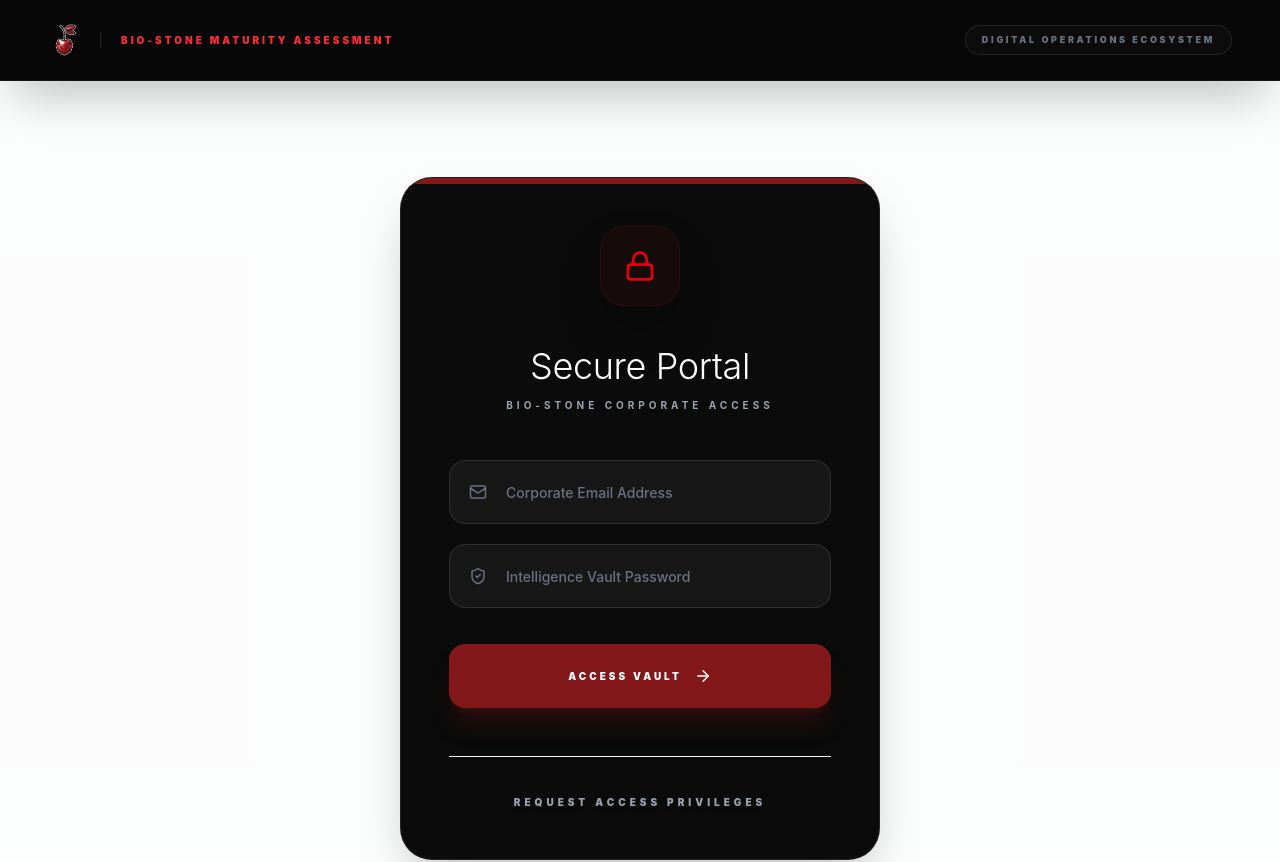
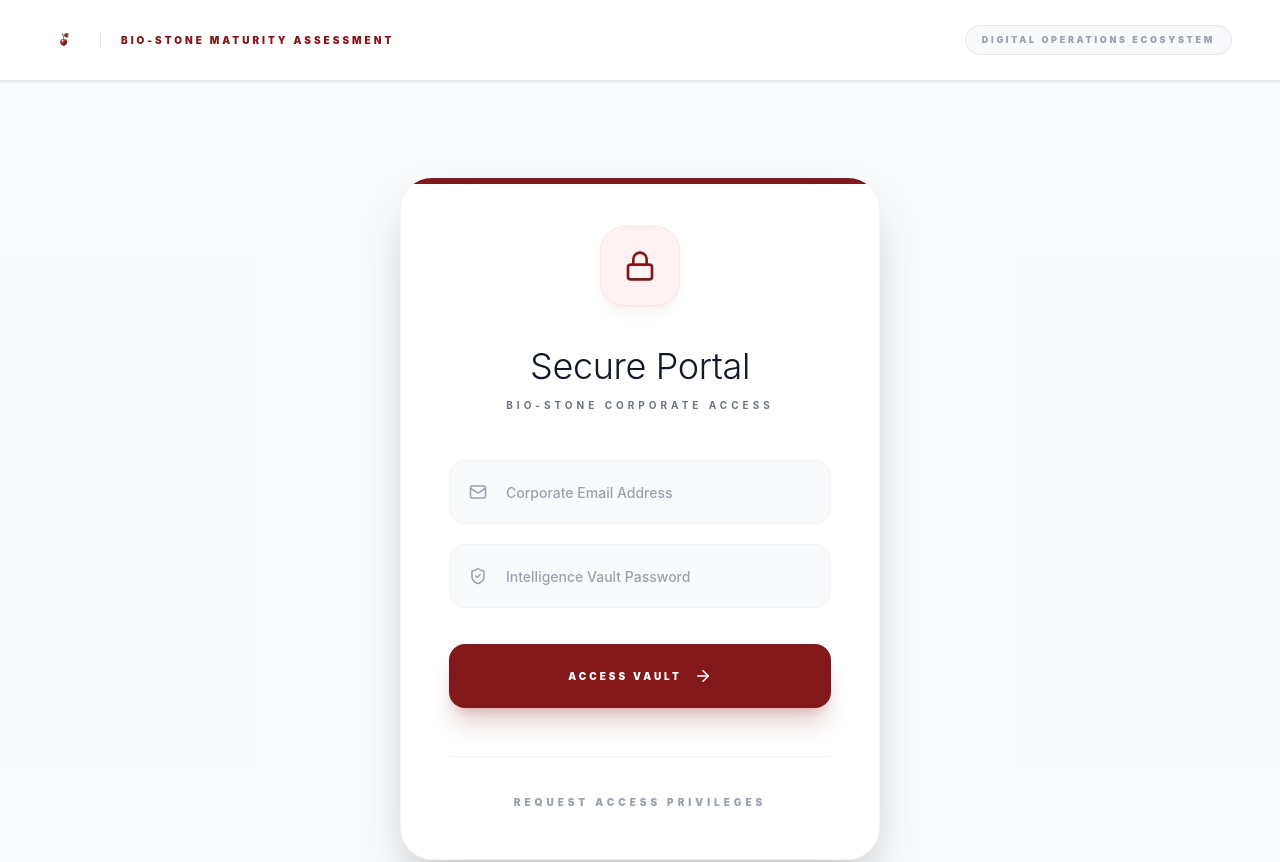
Before and after one commit to andro-technicalrelief/cherrystone-site-react, a React (Vite) app: page /tools/maturity-assessment in a window 1280 px wide. Shown: the top 862 px of the page. Built offline with nearby package versions, Linux system fonts and the light colour scheme.

Commit message:
feat: update maturity assessment UI and color scheme

```diff
--- a/src/pages/MaturityAssessment.jsx
+++ b/src/pages/MaturityAssessment.jsx
@@ -286,17 +286,17 @@ const avgScores = (arr) => {
 // ============================================================
 
 const AuthView = ({ authMode, setAuthMode, email, setEmail, password, setPassword, fullName, setFullName, organisation, setOrganisation, authError, handleAuth, loading }) => (
-  <div className="bg-[#0b0b0b] rounded-[2rem] shadow-2xl p-6 sm:p-12 w-full max-w-[480px] mx-auto border border-white/10 my-8 sm:my-16 relative overflow-hidden flex flex-col transition-all duration-500 auth-view">
+  <div className="bg-white rounded-[2rem] shadow-2xl p-6 sm:p-12 w-full max-w-[480px] mx-auto border border-gray-100 my-8 sm:my-16 relative overflow-hidden flex flex-col transition-all duration-500 auth-view">
     <div className="absolute top-0 left-0 w-full h-1.5 bg-red-900 shrink-0"></div>
 
     <div className="flex justify-center mb-6 sm:mb-10 shrink-0">
-      <div className="w-16 h-16 sm:w-20 sm:h-20 rounded-3xl bg-red-900/10 text-red-600 flex items-center justify-center shadow-2xl shadow-black/40 transform hover:scale-110 hover:rotate-3 transition-all duration-500 border border-red-900/20">
+      <div className="w-16 h-16 sm:w-20 sm:h-20 rounded-3xl bg-red-50 text-red-900 flex items-center justify-center shadow-lg shadow-red-900/5 transform hover:scale-110 hover:rotate-3 transition-all duration-500 border border-red-100">
         <Lock size={28} className="sm:w-8 sm:h-8" />
       </div>
     </div>
 
     <div className="text-center mb-8 sm:mb-12 shrink-0 auth-view-header">
-      <h2 className="text-3xl sm:text-4xl font-light text-white mb-2 sm:mb-3 tracking-tight">
+      <h2 className="text-3xl sm:text-4xl font-light text-gray-900 mb-2 sm:mb-3 tracking-tight">
         {authMode === "login" ? "Secure Portal" : "Intelligence Portal"}
       </h2>
       <p className="text-gray-400 text-[9px] sm:text-[10px] uppercase font-bold tracking-[0.4em]">
@@ -310,13 +310,13 @@ const AuthView = ({ authMode, setAuthMode, email, setEmail, password, setPasswor
       {authMode === "signup" && (
         <>
           <div className="relative group w-full">
-            <div className="absolute left-5 top-1/2 -translate-y-1/2 text-gray-500 group-focus-within:text-red-500 transition-colors pointer-events-none">
+            <div className="absolute left-5 top-1/2 -translate-y-1/2 text-gray-400 group-focus-within:text-red-900 transition-colors pointer-events-none">
               <User size={18} />
             </div>
             <input
               type="text"
               placeholder="Primary Contact Full Name"
-              className="w-full h-12 sm:h-16 pr-6 bg-white/5 border border-white/10 rounded-2xl focus:bg-white/10 focus:outline-none focus:ring-2 focus:ring-red-900/50 transition-all text-white placeholder-gray-500 font-medium text-sm"
+              className="w-full h-14 sm:h-16 pr-6 bg-gray-50 border border-gray-100 rounded-2xl focus:bg-white focus:outline-none focus:ring-2 focus:ring-red-900/20 transition-all text-gray-900 placeholder-gray-400 font-medium text-sm"
               style={{ paddingLeft: '3.5rem' }}
               value={fullName}
               onChange={(e) => setFullName(e.target.value)}
@@ -325,13 +325,13 @@ const AuthView = ({ authMode, setAuthMode, email, setEmail, password, setPasswor
             />
           </div>
           <div className="relative group w-full">
-            <div className="absolute left-5 top-1/2 -translate-y-1/2 text-gray-500 group-focus-within:text-red-500 transition-colors pointer-events-none">
+            <div className="absolute left-5 top-1/2 -translate-y-1/2 text-gray-400 group-focus-within:text-red-900 transition-colors pointer-events-none">
               <Building size={18} />
             </div>
             <input
               type="text"
               placeholder="Corporate Organisation"
-              className="w-full h-12 sm:h-16 pr-6 bg-white/5 border border-white/10 rounded-2xl focus:bg-white/10 focus:outline-none focus:ring-2 focus:ring-red-900/50 transition-all text-white placeholder-gray-500 font-medium text-sm"
+              className="w-full h-14 sm:h-16 pr-6 bg-gray-50 border border-gray-100 rounded-2xl focus:bg-white focus:outline-none focus:ring-2 focus:ring-red-900/20 transition-all text-gray-900 placeholder-gray-400 font-medium text-sm"
               style={{ paddingLeft: '3.5rem' }}
               value={organisation}
               onChange={(e) => setOrganisation(e.target.value)}
@@ -343,13 +343,13 @@ const AuthView = ({ authMode, setAuthMode, email, setEmail, password, setPasswor
       )}
 
       <div className="relative group w-full">
-        <div className="absolute left-5 top-1/2 -translate-y-1/2 text-gray-500 group-focus-within:text-red-500 transition-colors pointer-events-none">
+        <div className="absolute left-5 top-1/2 -translate-y-1/2 text-gray-400 group-focus-within:text-red-900 transition-colors pointer-events-none">
           <Mail size={18} />
         </div>
         <input
           type="email"
           placeholder="Corporate Email Address"
-          className="w-full h-12 sm:h-16 pr-6 bg-white/5 border border-white/10 rounded-2xl focus:bg-white/10 focus:outline-none focus:ring-2 focus:ring-red-900/50 transition-all text-white placeholder-gray-500 font-medium text-sm"
+          className="w-full h-14 sm:h-16 pr-6 bg-gray-50 border border-gray-100 rounded-2xl focus:bg-white focus:outline-none focus:ring-2 focus:ring-red-900/20 transition-all text-gray-900 placeholder-gray-400 font-medium text-sm"
           style={{ paddingLeft: '3.5rem' }}
           value={email}
           onChange={(e) => setEmail(e.target.value)}
@@ -359,13 +359,13 @@ const AuthView = ({ authMode, setAuthMode, email, setEmail, password, setPasswor
       </div>
 
       <div className="relative group w-full">
-        <div className="absolute left-5 top-1/2 -translate-y-1/2 text-gray-500 group-focus-within:text-red-500 transition-colors pointer-events-none">
+        <div className="absolute left-5 top-1/2 -translate-y-1/2 text-gray-400 group-focus-within:text-red-900 transition-colors pointer-events-none">
           <ShieldCheck size={18} />
         </div>
         <input
           type="password"
           placeholder="Intelligence Vault Password"
-          className="w-full h-12 sm:h-16 pr-6 bg-white/5 border border-white/10 rounded-2xl focus:bg-white/10 focus:outline-none focus:ring-2 focus:ring-red-900/50 transition-all text-white placeholder-gray-500 font-medium text-sm"
+          className="w-full h-14 sm:h-16 pr-6 bg-gray-50 border border-gray-100 rounded-2xl focus:bg-white focus:outline-none focus:ring-2 focus:ring-red-900/20 transition-all text-gray-900 placeholder-gray-400 font-medium text-sm"
           style={{ paddingLeft: '3.5rem' }}
           value={password}
           onChange={(e) => setPassword(e.target.value)}
@@ -376,7 +376,7 @@ const AuthView = ({ authMode, setAuthMode, email, setEmail, password, setPasswor
       </div>
 
       {authError && (
-        <div className={`p-4 rounded-2xl text-[10px] font-black uppercase tracking-[0.2em] text-center border animate-in fade-in slide-in-from-top-2 duration-300 ${authError.toLowerCase().includes("check your email") ? "bg-blue-50/50 text-blue-700 border-blue-100" : "bg-red-50/50 text-red-700 border-red-100"}`}>
+        <div className={`p-4 rounded-2xl text-[10px] font-black uppercase tracking-[0.2em] text-center border animate-in fade-in slide-in-from-top-2 duration-300 ${authError.toLowerCase().includes("check your email") ? "bg-blue-50 text-blue-700 border-blue-100" : "bg-red-50 text-red-700 border-red-100"}`}>
           {authError}
         </div>
       )}
@@ -384,7 +384,7 @@ const AuthView = ({ authMode, setAuthMode, email, setEmail, password, setPasswor
       <button
         type="submit"
         disabled={loading}
-        className="w-full h-12 sm:h-16 bg-red-900 text-white rounded-2xl font-black uppercase tracking-[0.3em] text-[9px] sm:text-[10px] hover:bg-red-950 transition-all active:scale-[0.98] disabled:opacity-50 flex items-center justify-center gap-3 shadow-xl shadow-red-900/25 mt-2 sm:mt-4 group shrink-0"
+        className="w-full h-14 sm:h-16 bg-red-900 text-white rounded-2xl font-black uppercase tracking-[0.3em] text-[9px] sm:text-[10px] hover:bg-red-950 transition-all active:scale-[0.98] disabled:opacity-50 flex items-center justify-center gap-3 shadow-xl shadow-red-900/20 mt-2 sm:mt-4 group shrink-0"
       >
         {loading ? <Loader2 className="animate-spin" size={20} /> : (
           <>
@@ -395,10 +395,10 @@ const AuthView = ({ authMode, setAuthMode, email, setEmail, password, setPasswor
       </button>
     </form>
 
-    <div className="mt-12 pt-8 border-t border-gray-50 text-center shrink-0">
+    <div className="mt-12 pt-8 border-t border-gray-100 text-center shrink-0">
       <button
         onClick={() => setAuthMode(authMode === "login" ? "signup" : "login")}
-        className="text-[10px] font-black text-gray-400 hover:text-red-900 transition-colors uppercase tracking-[0.4em] drop-shadow-sm"
+        className="text-[10px] font-black text-gray-400 hover:text-red-900 transition-colors uppercase tracking-[0.4em]"
       >
         {authMode === "login" ? "Request Access Privileges" : "Return to Main Portal"}
       </button>
@@ -411,16 +411,16 @@ const AuthView = ({ authMode, setAuthMode, email, setEmail, password, setPasswor
 
 
 const Header = ({ user, saving, selectedIndustry, saveToCloud, handleLogout }) => (
-  <div className="bg-[#080808] border-b border-white/5 sticky top-0 z-50 shadow-2xl w-full flex justify-center">
+  <div className="bg-white border-b border-gray-200 sticky top-0 z-50 shadow-sm w-full flex justify-center">
     <div className="w-full max-w-[2000px] px-4 sm:px-6 md:px-12 h-16 sm:h-20 flex justify-between items-center">
       <div className="flex items-center gap-3 sm:gap-4">
         <a href="/" className="shrink-0 outline-none flex items-center gap-2 sm:gap-3 hover:opacity-80 transition-opacity">
-          <img src="/images/iconwhite-nobg.png" className="w-6 h-6 sm:w-8 sm:h-8 object-contain" alt="CherryStone" />
-          <span className="text-white font-bold text-lg sm:text-xl tracking-tight hidden xs:block">CherryStone</span>
+          <img src="/images/icon-whitebg.png" className="w-6 h-6 sm:w-8 sm:h-8 object-contain" alt="CherryStone" />
+          <span className="text-gray-900 font-bold text-lg sm:text-xl tracking-tight hidden xs:block">CherryStone</span>
         </a>
-        <div className="h-4 w-px bg-white/10 hidden md:block mx-1"></div>
+        <div className="h-4 w-px bg-gray-200 hidden md:block mx-1"></div>
         <div className="hidden md:block">
-          <p className="text-[10px] text-red-500 font-black uppercase tracking-[0.3em] whitespace-nowrap">BIO-Stone Maturity Assessment</p>
+          <p className="text-[10px] text-red-900 font-black uppercase tracking-[0.3em] whitespace-nowrap">BIO-Stone Maturity Assessment</p>
         </div>
       </div>
 
@@ -428,28 +428,28 @@ const Header = ({ user, saving, selectedIndustry, saveToCloud, handleLogout }) =
         {user ? (
           <>
             <div className="flex flex-col items-end mr-1 sm:mr-2">
-              <span className="text-[10px] sm:text-xs font-bold text-white tracking-tight truncate max-w-[100px] sm:max-w-none">{user.user_metadata?.full_name || user.email}</span>
-              <span className="text-[8px] sm:text-[9px] text-red-500 font-bold uppercase tracking-widest truncate max-w-[100px] sm:max-w-none">{user.user_metadata?.organisation || "Cherrystone Client"}</span>
+              <span className="text-[10px] sm:text-xs font-bold text-gray-900 tracking-tight truncate max-w-[100px] sm:max-w-none">{user.user_metadata?.full_name || user.email}</span>
+              <span className="text-[8px] sm:text-[9px] text-red-900 font-bold uppercase tracking-widest truncate max-w-[100px] sm:max-w-none">{user.user_metadata?.organisation || "Cherrystone Client"}</span>
             </div>
             <button
               onClick={saveToCloud}
               disabled={saving || !selectedIndustry}
-              className="w-8 h-8 sm:w-10 sm:h-10 rounded-xl bg-white/5 text-gray-400 hover:bg-red-900 hover:text-white transition-all active:scale-95 disabled:opacity-30 flex items-center justify-center border border-white/5"
+              className="w-8 h-8 sm:w-10 sm:h-10 rounded-xl bg-gray-50 text-gray-400 hover:bg-red-900 hover:text-white transition-all active:scale-95 disabled:opacity-30 flex items-center justify-center border border-gray-200"
               title="Save Progress"
             >
               {saving ? <Loader2 className="animate-spin" size={16} /> : <Save size={16} />}
             </button>
-            <div className="h-5 sm:h-6 w-px bg-white/10"></div>
+            <div className="h-5 sm:h-6 w-px bg-gray-200"></div>
             <button
               onClick={handleLogout}
-              className="w-8 h-8 sm:w-10 sm:h-10 rounded-xl text-gray-500 hover:text-white hover:bg-white/10 transition-all flex items-center justify-center border border-transparent"
+              className="w-8 h-8 sm:w-10 sm:h-10 rounded-xl text-gray-400 hover:text-white hover:bg-red-900 transition-all flex items-center justify-center border border-transparent"
               title="Logout"
             >
               <LogOut size={16} />
             </button>
           </>
         ) : (
-          <div className="text-[8px] sm:text-[9px] uppercase font-black text-gray-500 tracking-[0.2em] sm:tracking-[0.3em] px-3 sm:px-4 py-1.5 sm:py-2 border border-white/10 rounded-full bg-white/2 outline-none">
+          <div className="text-[8px] sm:text-[9px] uppercase font-black text-gray-400 tracking-[0.2em] sm:tracking-[0.3em] px-3 sm:px-4 py-1.5 sm:py-2 border border-gray-200 rounded-full bg-gray-50 outline-none">
             Digital Operations Ecosystem
           </div>
         )}
@@ -488,7 +488,7 @@ const WelcomeTab = ({ user, authProps, navigateToTab }) => {
           </button>
           <button
             onClick={() => navigateToTab("industry")}
-            className="rounded-2xl bg-gradient-to-r from-[#8B1A1A] to-[#0A0A0A] text-white font-bold uppercase tracking-widest text-[11px] transition-all duration-200 hover:from-[#5c1111] hover:to-black active:scale-95 shadow-xl shadow-red-900/20 flex items-center gap-3 shrink-0"
+            className="rounded-2xl bg-red-900 text-white font-bold uppercase tracking-widest text-[11px] transition-all duration-200 hover:bg-red-950 active:scale-95 shadow-xl shadow-red-900/10 flex items-center gap-3 shrink-0"
             style={{ padding: '16px 40px', minWidth: 'max-content' }}
           >
             Begin Now <ArrowRight size={15} />
@@ -509,7 +509,7 @@ const MyAssessmentsTab = ({ assessments, startNew, loadAssessment, deleteAssessm
       </div>
       <button
         onClick={startNew}
-        className="flex items-center gap-3 rounded-2xl bg-gradient-to-r from-[#8B1A1A] to-[#0A0A0A] text-white font-bold uppercase tracking-widest text-[11px] hover:from-[#5c1111] hover:to-black shadow-lg shadow-red-900/20 transition-all active:scale-95 shrink-0"
+        className="flex items-center gap-3 rounded-2xl bg-red-900 text-white font-bold uppercase tracking-widest text-[11px] hover:bg-red-950 shadow-lg shadow-red-900/10 transition-all active:scale-95 shrink-0"
         style={{ padding: '14px 28px', minWidth: 'max-content' }}
       >
         <Plus size={15} /> New Assessment
@@ -610,7 +610,7 @@ const IndustryTab = ({ selectedIndustry, setSelectedIndustry, navigateToTab }) =
         disabled={!selectedIndustry}
         className={`rounded-2xl font-bold uppercase tracking-widest text-[11px] transition-all duration-200 shadow-xl shrink-0 ${
           selectedIndustry
-            ? "bg-gradient-to-r from-[#8B1A1A] to-[#0A0A0A] text-white hover:from-[#5c1111] hover:to-black active:scale-95 shadow-red-900/20"
+            ? "bg-red-900 text-white hover:bg-red-950 active:scale-95 shadow-red-900/10"
             : "bg-gray-100 text-gray-400 cursor-not-allowed shadow-none"
         }`}
         style={{ padding: '16px 32px', minWidth: 'max-content' }}
@@ -643,7 +643,7 @@ const AssessmentTab = ({ isPost = false, scores, updateScore, progress, guidance
         <div className="flex flex-col items-end shrink-0">
           <span className="text-[10px] uppercase font-black text-gray-400 tracking-[0.2em] mb-2">{progressVal}/48 Quantified</span>
           <div className="w-40 h-1.5 bg-gray-100 rounded-full overflow-hidden">
-            <div className="h-full bg-red-900 transition-all duration-500" style={{ width: `${(progressVal / 48) * 100}%` }} />
+            <div className="h-full bg-gradient-to-r from-red-900 to-red-700 transition-all duration-500" style={{ width: `${(progressVal / 48) * 100}%` }} />
           </div>
         </div>
       </div>
@@ -653,7 +653,7 @@ const AssessmentTab = ({ isPost = false, scores, updateScore, progress, guidance
         <div key={dim.num} className="bg-white rounded-2xl shadow-sm overflow-hidden mb-6 border border-gray-100">
 
           {/* Dimension header — overflow-hidden ensures text stays inside */}
-          <div className="bg-[#6B0F0F] px-6 py-4 overflow-hidden">
+          <div className="bg-red-900 px-6 py-4 overflow-hidden">
             <span className="text-white font-black text-[11px] uppercase tracking-[0.25em] block truncate">
               Dimension {dim.num}: {dim.name}
             </span>
@@ -757,7 +757,7 @@ const AssessmentTab = ({ isPost = false, scores, updateScore, progress, guidance
         >Back</button>
         <button
           onClick={() => navigateToTab(isPost ? 'comparison' : 'results')}
-          className="rounded-2xl bg-gradient-to-r from-[#8B1A1A] to-[#0A0A0A] text-white font-bold uppercase tracking-widest text-[11px] transition-all hover:from-[#5c1111] hover:to-black active:scale-95 shadow-xl shadow-red-900/20 shrink-0"
+          className="rounded-2xl bg-red-900 text-white font-bold uppercase tracking-widest text-[11px] transition-all hover:bg-red-950 active:scale-95 shadow-xl shadow-red-900/10 shrink-0"
           style={{ padding: '14px 32px', minWidth: 'max-content' }}
         >{isPost ? 'Analyze Impact' : 'Generate Intelligence'}</button>
       </div>
@@ -893,7 +893,7 @@ const ResultsTab = ({ preScores, selectedIndustry, navigateToTab }) => {
                     );
                   }}
                 />
-                <PolarRadiusAxis angle={90} domain={[0, 5]} tick={{ fill: '#9ca3af', fontSize: 8 }} stroke="rgba(200,200,200,0.2)"/>
+                <PolarRadiusAxis angle={90} domain={[0, 5]} tick={{ fill: '#9ca3af', fontSize: 8 }} stroke="#e5e7eb"/>
                 <Radar name="Score" dataKey="value" stroke="#8B1A1A" fill="#8B1A1A" fillOpacity={0.15} strokeWidth={2} />
               </RadarChart>
             </ResponsiveContainer>
@@ -911,14 +911,14 @@ const ResultsTab = ({ preScores, selectedIndustry, navigateToTab }) => {
         </button>
         <button
           onClick={() => navigateToTab("action-plan")}
-          className="rounded-2xl bg-[#080808] text-white font-bold uppercase tracking-widest text-[11px] transition-all duration-200 hover:bg-gray-900 active:scale-95 shadow-xl shadow-black/20 shrink-0"
+          className="rounded-2xl border-2 border-red-900 text-red-900 font-bold uppercase tracking-widest text-[11px] transition-all duration-200 hover:bg-red-50 active:scale-95 shrink-0"
           style={{ padding: '16px 32px', minWidth: 'max-content' }}
         >
           View Strategic Roadmap
         </button>
         <button
           onClick={() => navigateToTab("post-assessment")}
-          className="rounded-2xl bg-gradient-to-r from-[#8B1A1A] to-[#0A0A0A] text-white font-bold uppercase tracking-widest text-[11px] transition-all duration-200 hover:from-[#5c1111] hover:to-black active:scale-95 shadow-xl shadow-red-900/20 shrink-0"
+          className="rounded-2xl bg-red-900 text-white font-bold uppercase tracking-widest text-[11px] transition-all duration-200 hover:bg-red-950 active:scale-95 shadow-xl shadow-red-900/10 shrink-0"
           style={{ padding: '16px 32px', minWidth: 'max-content' }}
         >
           Start Optimization Assessment
@@ -1088,9 +1088,9 @@ const ComparisonTab = ({ preScores, postScores, selectedIndustry, navigateToTab,
                     );
                   }}
                 />
-                <PolarRadiusAxis angle={90} domain={[0, 5]} tick={{ fill: '#9ca3af', fontSize: 8 }} stroke="rgba(200,200,200,0.2)"/>
-                <Radar name="Baseline" dataKey="pre" stroke="#9ca3af" fill="#9ca3af" fillOpacity={0.1} strokeWidth={2}/>
-                <Radar name="Current" dataKey="post" stroke="#8B1A1A" fill="#8B1A1A" fillOpacity={0.15} strokeWidth={2}/>
+                <PolarRadiusAxis angle={90} domain={[0, 5]} tick={{ fill: '#9ca3af', fontSize: 8 }} stroke="#e5e7eb"/>
+                <Radar name="Baseline" dataKey="pre" stroke="#8B1A1A" fill="#8B1A1A" fillOpacity={0.15} strokeWidth={2}/>
+                <Radar name="Current" dataKey="post" stroke="#4CAF50" fill="#4CAF50" fillOpacity={0.15} strokeWidth={2}/>
                 <Legend
                   iconType="circle"
                   verticalAlign="bottom"
@@ -1178,7 +1178,7 @@ const ComparisonTab = ({ preScores, postScores, selectedIndustry, navigateToTab,
         </button>
         <button
           onClick={() => exportReport(pre, post)}
-          className="rounded-2xl bg-gradient-to-r from-[#8B1A1A] to-[#0A0A0A] text-white font-bold uppercase tracking-widest text-[11px] transition-all duration-200 hover:from-[#5c1111] hover:to-black active:scale-95 shadow-xl shadow-red-900/20 flex items-center justify-center gap-2 shrink-0"
+          className="rounded-2xl bg-red-900 text-white font-bold uppercase tracking-widest text-[11px] transition-all duration-200 hover:bg-red-950 active:scale-95 shadow-xl shadow-red-900/10 flex items-center justify-center gap-2 shrink-0"
           style={{ padding: '16px 32px', minWidth: 'max-content' }}
         >
           <Save size={16} /> Export Intelligence Report
@@ -1218,10 +1218,10 @@ const ActionPlanTab = ({ preScores, navigateToTab, exportReport, postScores }) =
         <div className="space-y-6">
           {sorted.map((d) => {
             let priority, priorityTag, priorityBorder;
-            if (d.score <= 2) { priority = "Critical Gap"; priorityTag = "bg-red-100 text-red-700"; priorityBorder = "border-l-8 border-red-600"; }
-            else if (d.score <= 3) { priority = "High Priority"; priorityTag = "bg-orange-100 text-orange-700"; priorityBorder = "border-l-8 border-orange-600"; }
-            else if (d.score <= 4) { priority = "Strategic Optimization"; priorityTag = "bg-green-100 text-green-700"; priorityBorder = "border-l-8 border-green-600"; }
-            else { priority = "Sustain & Innovate"; priorityTag = "bg-blue-100 text-blue-700"; priorityBorder = "border-l-8 border-blue-600"; }
+            if (d.score <= 2) { priority = "Critical Gap"; priorityTag = "bg-red-100 text-red-700"; priorityBorder = "border-l-4 border-red-600"; }
+            else if (d.score <= 3) { priority = "High Priority"; priorityTag = "bg-orange-100 text-orange-700"; priorityBorder = "border-l-4 border-orange-600"; }
+            else if (d.score <= 4) { priority = "Strategic Optimization"; priorityTag = "bg-green-100 text-green-700"; priorityBorder = "border-l-4 border-green-600"; }
+            else { priority = "Sustain & Innovate"; priorityTag = "bg-blue-100 text-blue-700"; priorityBorder = "border-l-4 border-blue-600"; }
 
             return (
               <div key={d.key} className={`bg-white rounded-3xl shadow-sm p-8 border border-gray-100 ${priorityBorder} transition-all duration-300 hover:shadow-lg hover:shadow-gray-200/50`}>
@@ -1255,7 +1255,7 @@ const ActionPlanTab = ({ preScores, navigateToTab, exportReport, postScores }) =
         </button>
         <button
           onClick={() => exportReport(calcDimScores(preScores), calcDimScores(postScores || {}))}
-          className="rounded-2xl bg-gradient-to-r from-[#8B1A1A] to-[#0A0A0A] text-white font-bold uppercase tracking-widest text-[11px] transition-all duration-200 hover:from-[#5c1111] hover:to-black active:scale-95 shadow-xl shadow-red-900/20 flex items-center justify-center gap-2 shrink-0"
+          className="rounded-2xl bg-red-900 text-white font-bold uppercase tracking-widest text-[11px] transition-all duration-200 hover:bg-red-950 active:scale-95 shadow-xl shadow-red-900/10 flex items-center justify-center gap-2 shrink-0"
           style={{ padding: '16px 32px', minWidth: 'max-content' }}
         >
           <Save size={16} /> Export Intelligence Report
@@ -1599,7 +1599,15 @@ export default function ProcessMaturityApp() {
         }
 
         /* Ensure dark text on light background throughout */
-        .maturity-app { color: #080808; background: #FDFDFD; }
+        .maturity-app { color: #111827; background: #f9fafb; font-family: 'Inter', system-ui, -apple-system, sans-serif; }
+
+        /* Scoped override for the AuthView */
+        .maturity-app .auth-view h2 {
+          color: #111827 !important;
+        }
+        .maturity-app .auth-view p {
+          color: #6b7280 !important;
+        }
 
         /* User-select fix — global CSS disables it, re-enable for inputs */
         .maturity-app input, .maturity-app textarea {
@@ -1608,9 +1616,13 @@ export default function ProcessMaturityApp() {
           color: inherit;
         }
 
-        /* Specifically ensure auth inputs have correct color */
-        .maturity-app .auth-view input {
-          color: white !important;
+        /* Custom scrollbar for nav */
+        .no-scrollbar::-webkit-scrollbar {
+          display: none;
+        }
+        .no-scrollbar {
+          -ms-overflow-style: none;
+          scrollbar-width: none;
         }
       `}</style>
       <Header
```
